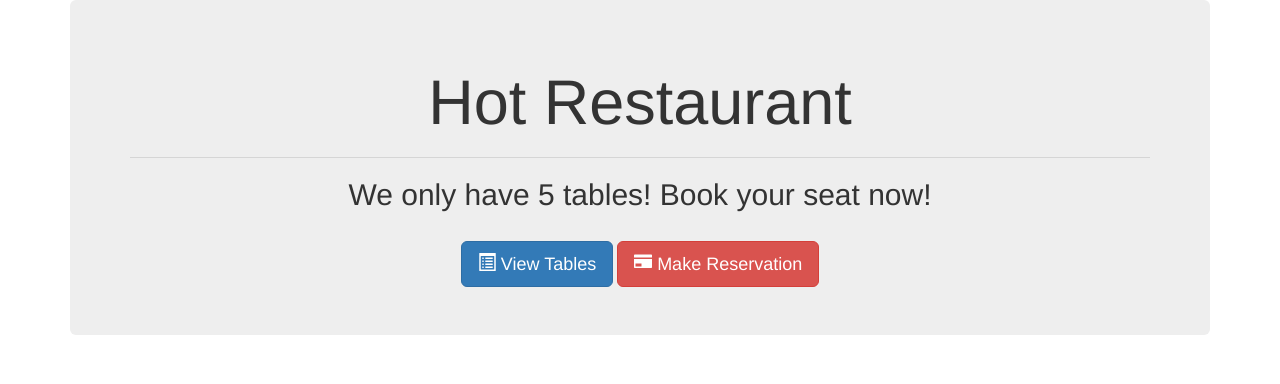
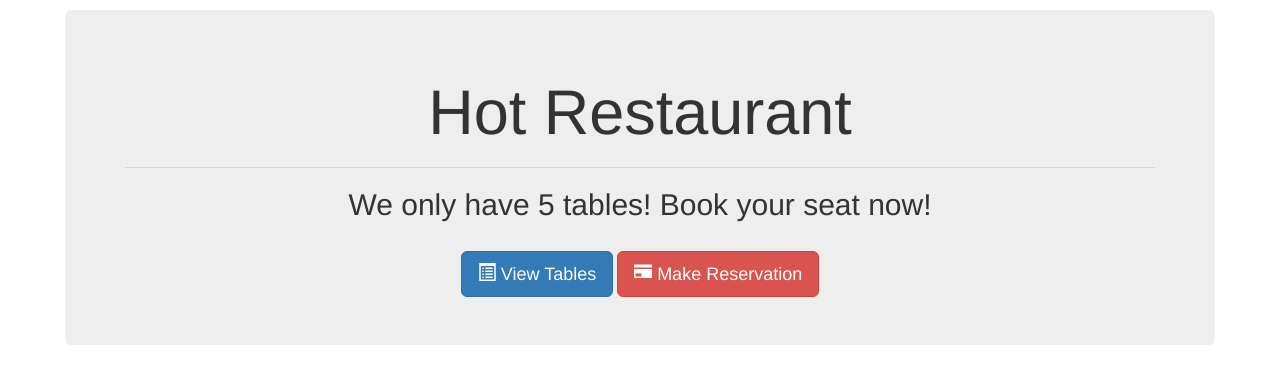
Before and after one commit to juliajyshin/hot-restaurant, a plain HTML site: page home.html in a window 1280 px wide. Drawn offline with nearby package versions, Linux system fonts and the light colour scheme.

Commit message:
Add some paddings

```diff
--- a/home.html
+++ b/home.html
@@ -10,7 +10,7 @@
 
 </head>
 <body>
-    <div class="container">
+    <div class="container" style="padding: 10px;">
         <div class="jumbotron">
             <h1 class="text-center font-weight-bold">Hot Restaurant</h1>
             <hr>
```
Also changed, not shown: reserve.html (+1 -1 lines).
